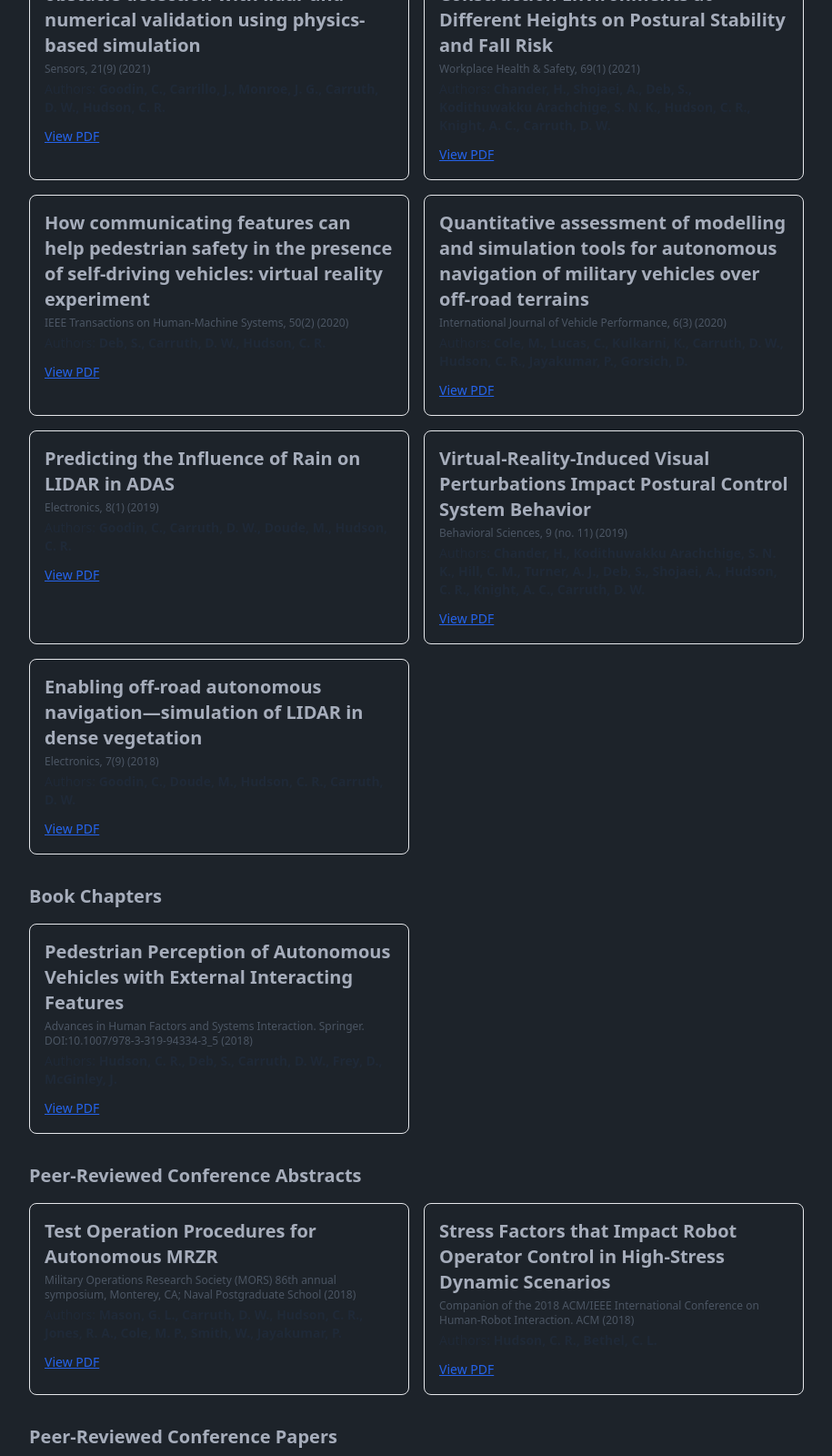
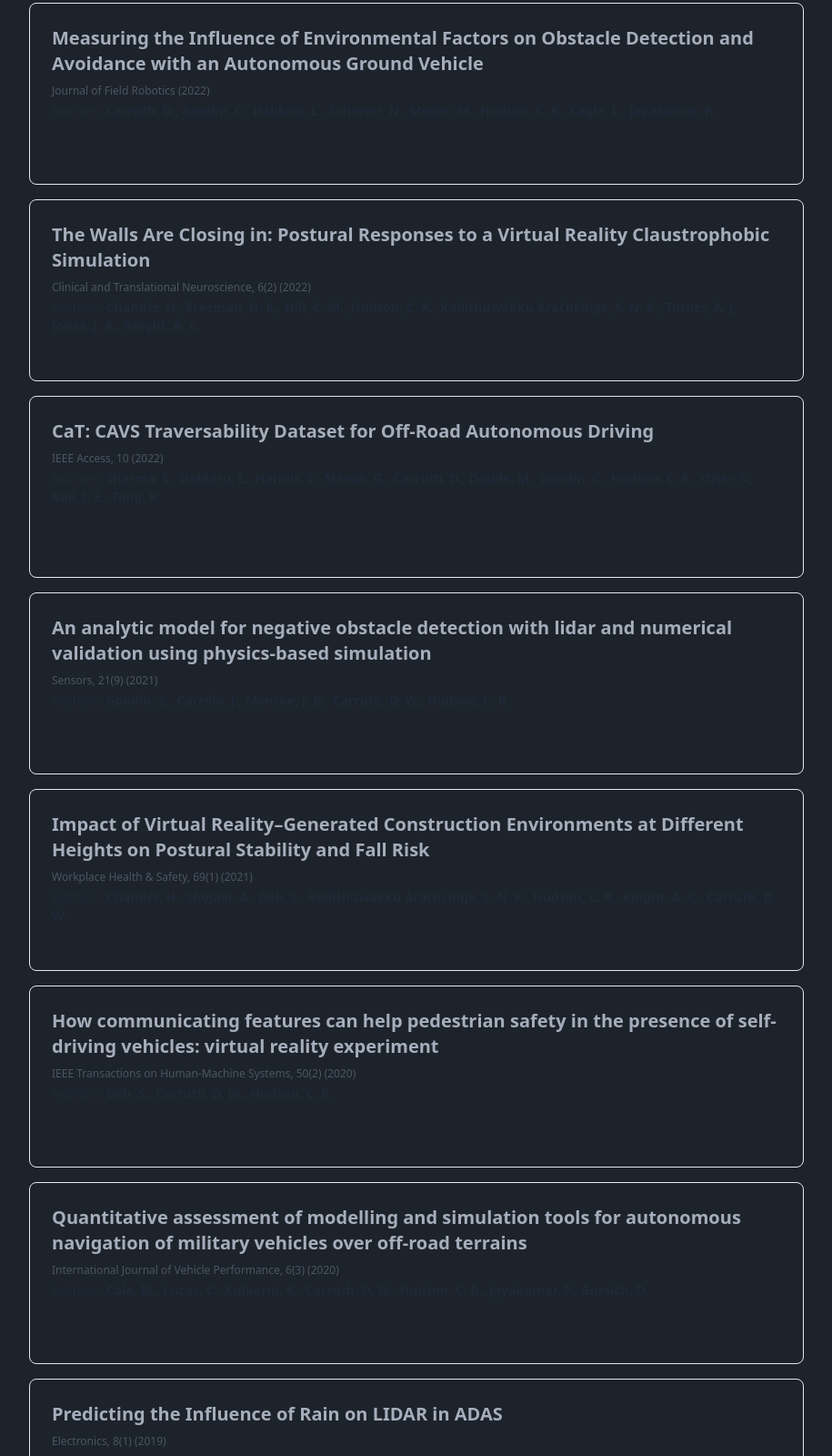
Before and after one commit to CRHudson/CRHudson.github.io, an Astro site: page /cv in a window 1280 px wide. Shown: the part 2317-3917 px from the top of the page at 91% size, without its empty margins (334-1249 px from the left). Built offline with nearby package versions, Linux system fonts and the light colour scheme; Astro itself is replaced by a stand-in of ours.

Commit message:
changed to grid 1

```diff
--- a/src/components/cv/PublicationCard.astro
+++ b/src/components/cv/PublicationCard.astro
@@ -3,13 +3,12 @@
 const { publication } = Astro.props;
 ---
 
-<a href={publication.pdfUrl} target="_blank" class="block border rounded-lg p-4 hover:shadow-lg hover:bg-gray-50 transition">
-  <h3 class="text-xl font-semibold mb-1">{publication.title}</h3>
+<a href={publication.scholarUrl} target="_blank" class="block border rounded-lg p-6 hover:shadow-lg hover:bg-gray-50 transition min-h-[200px]">
+  <h3 class="text-xl font-semibold mb-2">{publication.title}</h3>
   <p class="text-xs text-gray-600 mb-1">
     {publication.venue}{publication.year ? ` (${publication.year})` : ""}
   </p>
   <p class="text-sm text-gray-800">
     Authors: <strong>{publication.authors}</strong>
   </p>
-  <button class="mt-3 inline-block text-blue-600 text-sm underline">View PDF</button>
 </a>
--- a/src/pages/cv.astro
+++ b/src/pages/cv.astro
@@ -55,7 +55,7 @@ import {
     {/* Journal Articles */}
     <div>
       <h3 class="font-semibold text-xl mb-4">Journal Articles</h3>
-      <div class="grid md:grid-cols-2 gap-4">
+      <div class="grid md:grid-cols-1 gap-4">
         {journalArticles.map((pub) => (
           <PublicationCard publication={pub} />
         ))}
@@ -65,7 +65,7 @@ import {
     {/* Book Chapters */}
     <div>
       <h3 class="font-semibold text-xl mb-4">Book Chapters</h3>
-      <div class="grid md:grid-cols-2 gap-4">
+      <div class="grid md:grid-cols-1 gap-4">
         {bookChapters.map((pub) => (
           <PublicationCard publication={pub} />
         ))}
@@ -75,7 +75,7 @@ import {
     {/* Peer-Reviewed Conference Abstracts */}
     <div>
       <h3 class="font-semibold text-xl mb-4">Peer-Reviewed Conference Abstracts</h3>
-      <div class="grid md:grid-cols-2 gap-4">
+      <div class="grid md:grid-cols-1 gap-4">
         {conferenceAbstracts.map((pub) => (
           <PublicationCard publication={pub} />
         ))}
@@ -85,7 +85,7 @@ import {
     {/* Peer-Reviewed Conference Papers */}
     <div>
       <h3 class="font-semibold text-xl mb-4">Peer-Reviewed Conference Papers</h3>
-      <div class="grid md:grid-cols-2 gap-4">
+      <div class="grid md:grid-cols-1 gap-4">
         {conferencePapers.map((pub) => (
           <PublicationCard publication={pub} />
         ))}
@@ -95,7 +95,7 @@ import {
     {/* Oral and Poster Presentations */}
     <div>
       <h3 class="font-semibold text-xl mb-4">Oral and Poster Presentations</h3>
-      <div class="grid md:grid-cols-2 gap-4">
+      <div class="grid md:grid-cols-1 gap-4">
         {presentations.map((pub) => (
           <PublicationCard publication={pub} />
         ))}
```
